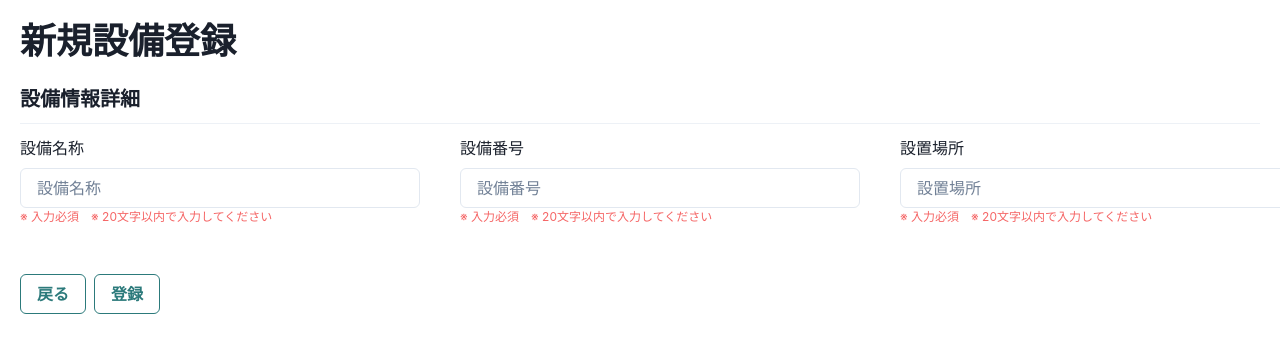
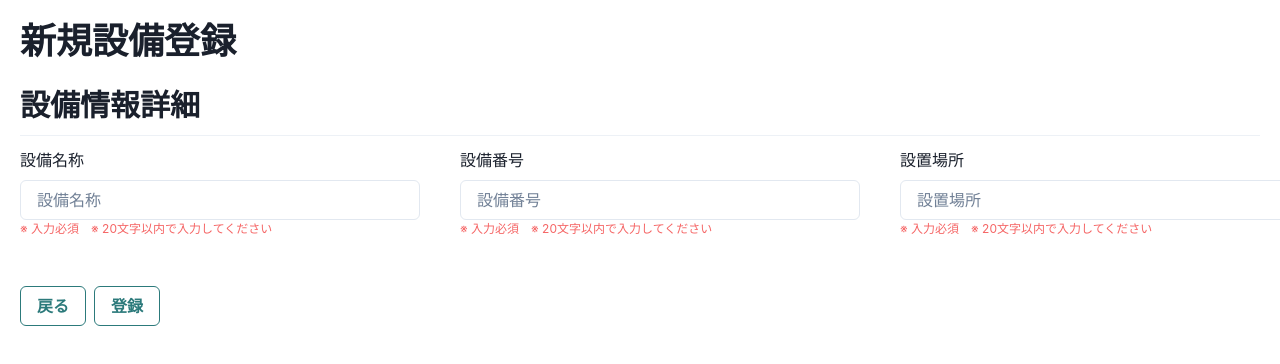
Before and after one commit to rinna-kawaguchi/Equipment-Management-API, a React (Create React App) app in the folder frontend/: page /create in a window 1280 px wide. Shown: the top 364 px of the page. Built offline with nearby package versions, Linux system fonts and the light colour scheme.

Commit message:
CreateEquipmentをコンポーネント分割

```diff
--- a/frontend/src/components/CreateEquipment.tsx
+++ /dev/null
@@ -1,77 +0,0 @@
-import { Box, Divider, FormControl, FormLabel, HStack, Heading, Input, Text } from "@chakra-ui/react";
-import { BaseButton } from "./atoms/BaseButton";
-import { useNavigate } from "react-router-dom";
-import { ChangeEvent, useState } from "react";
-import axios from "axios";
-import { useMessage } from "../hooks/useMessage";
-
-export const CreateEquipment = () => {
-  const { showMessage } = useMessage();
-
-  const [newName, setNewName] = useState("");
-  const [newNumber, setNewNumber] = useState("");
-  const [newLocation, setNewLocation] = useState("");
-
-  // 入力した内容を設備情報の各項目に渡す
-  const onChangeNewName = (e: ChangeEvent<HTMLInputElement>) => setNewName(e.target.value);
-  const onChangeNewNumber = (e: ChangeEvent<HTMLInputElement>) => setNewNumber(e.target.value);
-  const onChangeNewLocation = (e: ChangeEvent<HTMLInputElement>) => setNewLocation(e.target.value);
-
-  const navigate = useNavigate();
-
-  // 設備検索画面に遷移
-  const onClickBackFindPage = () => navigate("/find");
-
-  // Spring BootのAPIを叩いて、前段で入力した内容で設備情報を登録する。その後、登録した設備の詳細画面に遷移する。
-  const onClickCreateEquipment = async () => {
-    let res = await axios.post("http://localhost:8080/equipments",
-      { "name": newName, "number": newNumber, "location": newLocation })
-      .catch(() => showMessage({
-        title: "設備の登録に失敗しました。入力に誤りがあります。", status: "error"
-      }));
-    if (res) {
-      const response: string = res.data.message;
-      showMessage({ title: `${response}。設備詳細画面に遷移します。`, status: "success" });
-      const newId = res.data.newId;
-      navigate(`/update/${newId}`);
-    }
-  };
-
-  return (
-    <Box padding={5}>
-      <Heading>新規設備登録</Heading>
-      <br />
-      <Heading size={"md"}>設備情報詳細</Heading>
-      <Divider my={3} />
-      <HStack spacing={10}>
-        <Box>
-          <FormControl>
-            <FormLabel>設備名称</FormLabel>
-            <Input width={"400px"} placeholder="設備名称" onChange={onChangeNewName} />
-            <Text fontSize={"xs"} color={"red.400"}>※ 入力必須　※ 20文字以内で入力してください</Text>
-          </FormControl>
-        </Box>
-        <Box>
-          <FormControl>
-            <FormLabel>設備番号</FormLabel>
-            <Input width={"400px"} placeholder="設備番号" onChange={onChangeNewNumber} />
-            <Text fontSize={"xs"} color={"red.400"}>※ 入力必須　※ 20文字以内で入力してください</Text>
-          </FormControl>
-        </Box>
-        <Box>
-          <FormControl>
-            <FormLabel>設置場所</FormLabel>
-            <Input width={"400px"} placeholder="設置場所" onChange={onChangeNewLocation} />
-            <Text fontSize={"xs"} color={"red.400"}>※ 入力必須　※ 20文字以内で入力してください</Text>
-          </FormControl>
-        </Box>
-      </HStack>
-      <br />
-      <br />
-      <HStack>
-        <BaseButton onClick={onClickBackFindPage}>戻る</BaseButton>
-        <BaseButton onClick={onClickCreateEquipment}>登録</BaseButton>
-      </HStack>
-    </Box>
-  );
-};
--- /dev/null
+++ b/frontend/src/components/molecules/CreateEquipmentInput.tsx
@@ -0,0 +1,49 @@
+import { Box, FormControl, FormLabel, HStack, Input, Text } from "@chakra-ui/react";
+import { ChangeEvent, memo, useEffect, useState } from "react";
+
+type Props = {
+  onEquipmentCreate: (newName: string, newNumber: string, newLocation: string) => void;
+};
+
+export const CreateEquipmentInput = memo((props: Props) => {
+  const { onEquipmentCreate } = props;
+
+  const [newName, setNewName] = useState("");
+  const [newNumber, setNewNumber] = useState("");
+  const [newLocation, setNewLocation] = useState("");
+
+  // 入力された内容を受け取る
+  const onChangeNewName = (e: ChangeEvent<HTMLInputElement>) => setNewName(e.target.value);
+  const onChangeNewNumber = (e: ChangeEvent<HTMLInputElement>) => setNewNumber(e.target.value);
+  const onChangeNewLocation = (e: ChangeEvent<HTMLInputElement>) => setNewLocation(e.target.value);
+
+  // 入力された内容を親コンポーネントに渡す
+  useEffect(() => onEquipmentCreate(newName, newNumber, newLocation),
+  [newName, newNumber, newLocation]);
+
+  return (
+    <HStack spacing={10}>
+      <Box>
+        <FormControl>
+          <FormLabel>設備名称</FormLabel>
+          <Input width={"400px"} placeholder="設備名称" onChange={onChangeNewName} />
+          <Text fontSize={"xs"} color={"red.400"}>※ 入力必須　※ 20文字以内で入力してください</Text>
+        </FormControl>
+      </Box>
+      <Box>
+        <FormControl>
+          <FormLabel>設備番号</FormLabel>
+          <Input width={"400px"} placeholder="設備番号" onChange={onChangeNewNumber} />
+          <Text fontSize={"xs"} color={"red.400"}>※ 入力必須　※ 20文字以内で入力してください</Text>
+        </FormControl>
+      </Box>
+      <Box>
+        <FormControl>
+          <FormLabel>設置場所</FormLabel>
+          <Input width={"400px"} placeholder="設置場所" onChange={onChangeNewLocation} />
+          <Text fontSize={"xs"} color={"red.400"}>※ 入力必須　※ 20文字以内で入力してください</Text>
+        </FormControl>
+      </Box>
+    </HStack>
+  );
+});
--- /dev/null
+++ b/frontend/src/components/pages/CreateEquipment.tsx
@@ -0,0 +1,58 @@
+import { Box, Divider, HStack, Heading } from "@chakra-ui/react";
+import { BaseButton } from "../atoms/BaseButton";
+import { useNavigate } from "react-router-dom";
+import { memo, useCallback, useState } from "react";
+import axios from "axios";
+import { useMessage } from "../../hooks/useMessage";
+import { CreateEquipmentInput } from "../molecules/CreateEquipmentInput";
+
+export const CreateEquipment = memo(() => {
+  const { showMessage } = useMessage();
+
+  const [newName, setNewName] = useState("");
+  const [newNumber, setNewNumber] = useState("");
+  const [newLocation, setNewLocation] = useState("");
+
+  // CreateEquipmentInputで入力された内容を設備情報の各項目に渡す
+  const handleCreateEquipment = useCallback((newName: string, newNumber: string, newLocation: string) => {
+    setNewName(newName);
+    setNewNumber(newNumber);
+    setNewLocation(newLocation);
+  }, []);
+
+  const navigate = useNavigate();
+
+  // 設備検索画面に遷移
+  const onClickBackFindPage = () => navigate("/find");
+
+  // Spring BootのAPIを叩いて、前段で入力した内容で設備情報を登録する。その後、登録した設備の詳細画面に遷移する。
+  const onClickCreateEquipment = async () => {
+    let res = await axios.post("http://localhost:8080/equipments",
+      { "name": newName, "number": newNumber, "location": newLocation })
+      .catch(() => showMessage({
+        title: "設備の登録に失敗しました。入力に誤りがあります。", status: "error"
+      }));
+    if (res) {
+      const response: string = res.data.message;
+      showMessage({ title: `${response}。設備詳細画面に遷移します。`, status: "success" });
+      const newId = res.data.newId;
+      navigate(`/update/${newId}`);
+    }
+  };
+
+  return (
+    <Box padding={5}>
+      <Heading>新規設備登録</Heading>
+      <br />
+      <Heading size="lg">設備情報詳細</Heading>
+      <Divider my={3} />
+      <CreateEquipmentInput onEquipmentCreate={handleCreateEquipment} />
+      <br />
+      <br />
+      <HStack>
+        <BaseButton onClick={onClickBackFindPage}>戻る</BaseButton>
+        <BaseButton onClick={onClickCreateEquipment}>登録</BaseButton>
+      </HStack>
+    </Box>
+  );
+});
--- a/frontend/src/router/Router.tsx
+++ b/frontend/src/router/Router.tsx
@@ -1,6 +1,6 @@
 import { Route, Routes } from 'react-router-dom';
 import { FindEquipment } from '../components/pages/FindEquipment';
-import { CreateEquipment } from '../components/CreateEquipment';
+import { CreateEquipment } from '../components/pages/CreateEquipment';
 import { EquipmentDetail } from '../components/EquipmentDetail';
 import { FC } from 'react';
 import { NotFound } from '../components/NotFound';
```
